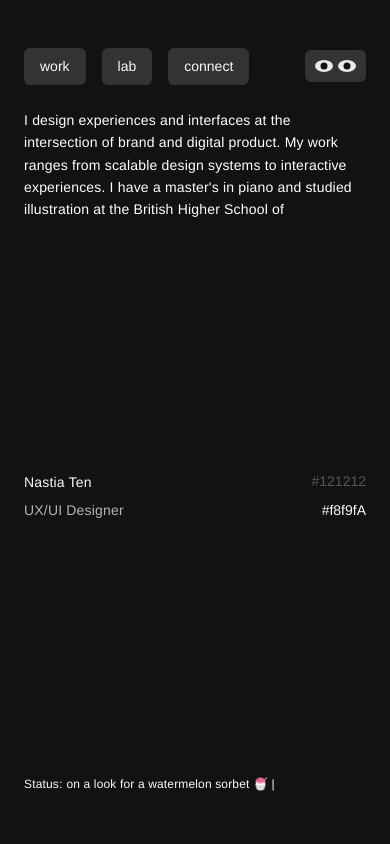
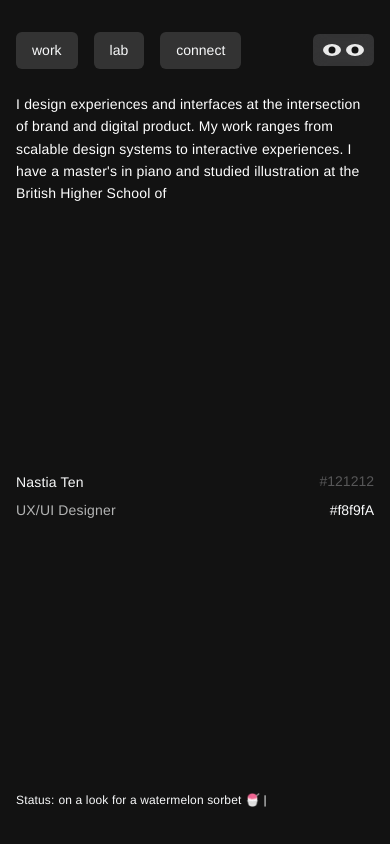
Before and after one commit to tenastia/Portfolio-2026, a Next.js app: page / in a window 390 px wide. Built offline with nearby package versions, Linux system fonts and the light colour scheme; a web font is replaced by a local one.

Commit message:
Update page margins to 24px desktop, 16px mobile
https://claude.ai/code/session_01JrYGW5u87ZuB6FoFjrx1mD

```diff
--- a/src/app/globals.css
+++ b/src/app/globals.css
@@ -14,8 +14,8 @@
   --text-body-sm: 15px;
   --text-button: 18px;
 
-  --spacing-page: 48px;
-  --spacing-page-mobile: 24px;
+  --spacing-page: 24px;
+  --spacing-page-mobile: 16px;
   --spacing-nav: 16px;
 }
 
```
